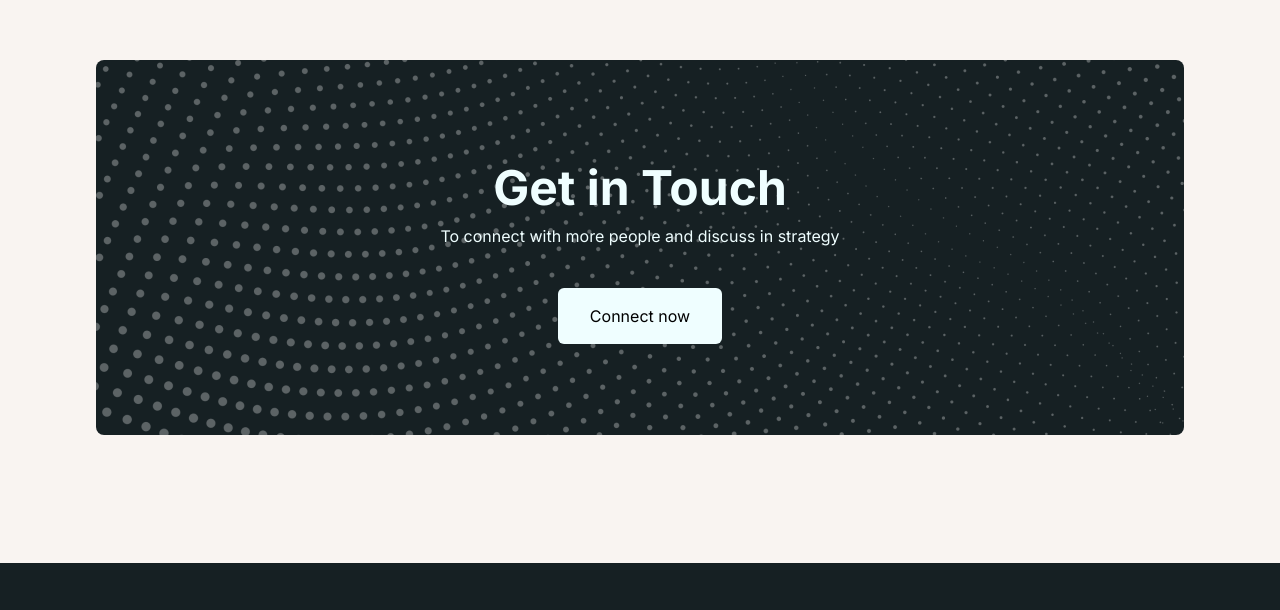
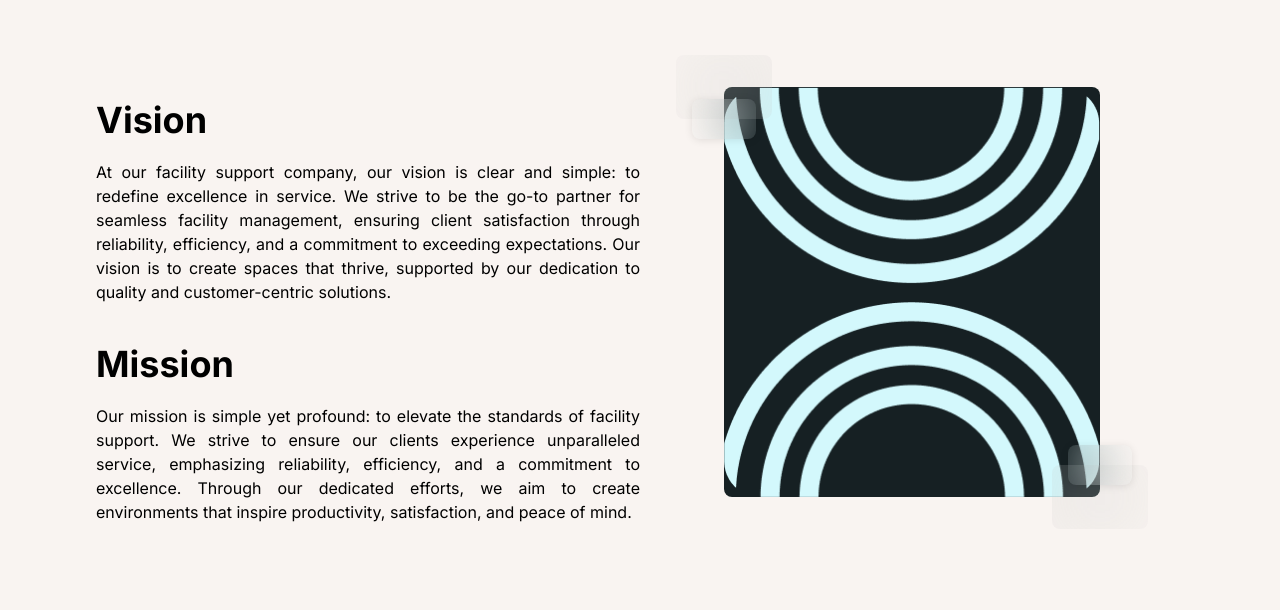
Before and after one commit to Amrit-Thapa/es-support-fe, a Next.js app: page /about in a window 1280 px wide. Shown: the part 2530-3140 px from the top of the page. Built offline with nearby package versions, Linux system fonts and the light colour scheme.

Commit message:
adding mission vision section

```diff
--- a/src/app/about/Directors.tsx
+++ b/src/app/about/Directors.tsx
@@ -11,7 +11,7 @@ const Directors = () => {
             Kishlay Thakur, Founder & Director of ES Support.
           </div>
         </div>
-        <div className="grid grid-cols-1 md:grid-cols-3 md:flex-row justify-center md:items-end w-3/4 md:w-full m-auto">
+        <div className="grid grid-cols-1 md:grid-cols-3 justify-center md:items-end w-3/4 md:w-full m-auto">
           <div className="relative h-[251px] md:h-80 md:w-[309px]">
             <div className="absolute h-full w-20 bg-black rounded-t-lg"></div>
             <img
--- /dev/null
+++ b/src/app/about/VisionMission.tsx
@@ -0,0 +1,49 @@
+import React from "react";
+import vision from "@/../public/assets/images/vision-mission.png";
+
+const VisionMission = () => {
+  return (
+    <section className="bg-lightOrange">
+      <div className="container mx-auto px-4 py-4 md:px-24 md:py-32">
+        <div className="grid grid-cols-1 justify-center items-center md:grid-cols-2 m-auto w-3/4 md:w-full">
+          <div className="order-2">
+            <div className="space-y-5 text-[9px] md:text-base text-justify mt-10 md:col-span-2">
+              <div className="md:text-4xl text-base font-bold text-center md:text-left">
+                Vision
+              </div>
+              <div>
+                At our facility support company, our vision is clear and simple:
+                to redefine excellence in service. We strive to be the go-to
+                partner for seamless facility management, ensuring client
+                satisfaction through reliability, efficiency, and a commitment
+                to exceeding expectations. Our vision is to create spaces that
+                thrive, supported by our dedication to quality and
+                customer-centric solutions.
+              </div>
+            </div>
+            <div className="space-y-5 text-[9px] md:text-base text-justify mt-10 md:col-span-2">
+              <div className="md:text-4xl text-base font-bold text-center md:text-left">
+                Mission
+              </div>
+              <div>
+                Our mission is simple yet profound: to elevate the standards of
+                facility support. We strive to ensure our clients experience
+                unparalleled service, emphasizing reliability, efficiency, and a
+                commitment to excellence. Through our dedicated efforts, we aim
+                to create environments that inspire productivity, satisfaction,
+                and peace of mind.
+              </div>
+            </div>
+          </div>
+          <div className="bg-[#162023] h-[205.07px] w-[188.04px] md:h-[410.95px] md:w-[376.82px] rounded-lg m-auto relative box-overlay order-1 md:order-2">
+            <div className="absolute -translate-x-2/4 -translate-y-2/4 backdrop-blur-3xl w-24 h-16 rounded-lg"></div>
+            <img src={vision.src} alt="icon" />
+            <div className="absolute translate-x-2/4 translate-y-2/4 bottom-0 right-0 backdrop-blur-3xl w-24 h-16 rounded-lg"></div>
+          </div>
+        </div>
+      </div>
+    </section>
+  );
+};
+
+export default VisionMission;
--- a/src/app/about/page.tsx
+++ b/src/app/about/page.tsx
@@ -5,6 +5,7 @@ import React from "react";
 import Directors from "./Directors";
 import Hero from "./Hero";
 import OurValues from "./OurValues";
+import VisionMission from "./VisionMission";
 
 const Page = () => {
   return (
@@ -15,6 +16,7 @@ const Page = () => {
       </div>
       <OurValues />
       <Directors />
+      <VisionMission />
       <GetInTouch />
       <Footer />
     </>
--- a/src/app/globals.css
+++ b/src/app/globals.css
@@ -165,3 +165,25 @@ body {
     #ff7100 360deg
   );
 }
+
+.box-overlay::before,
+.box-overlay::after {
+  content: "";
+  position: absolute;
+  height: 40px;
+  width: 64px;
+  backdrop-filter: blur(25px);
+  z-index: 2;
+  border-radius: 0.5rem;
+  box-shadow: 0px 1.3353657722473145px 8.012194633483887px -0.3338414430618286px
+    rgba(0, 0, 0, 0.1);
+}
+.box-overlay::before {
+  top: 0;
+  transform: translate(-50%, 30%);
+}
+.box-overlay::after {
+  bottom: 0;
+  right: 0;
+  transform: translate(50%, -30%);
+}
--- a/src/sections/HeroSection.tsx
+++ b/src/sections/HeroSection.tsx
@@ -4,7 +4,6 @@ import image1 from "@/../public/assets/images/image3.jpeg";
 import {MoveUpRight} from "lucide-react";
 import Image from "next/image";
 import useDeviceType from "@/hooks/useDeviceType";
-import "../app/globals.css";
 import classNames from "classnames";
 
 const HeroSection = () => {
--- a/tailwind.config.ts
+++ b/tailwind.config.ts
@@ -18,6 +18,9 @@ module.exports = {
         lightOrange: "#F9F4F1",
         orange: "#FF7100",
       },
+      dropShadow: {
+        "3xl": "0px 3.39px 20.34px -0.85px rgba(0, 0, 0, 0.2)",
+      },
     },
   },
   plugins: [],
```
Also changed, not shown: public/assets/images/vision-mission.png (added).
